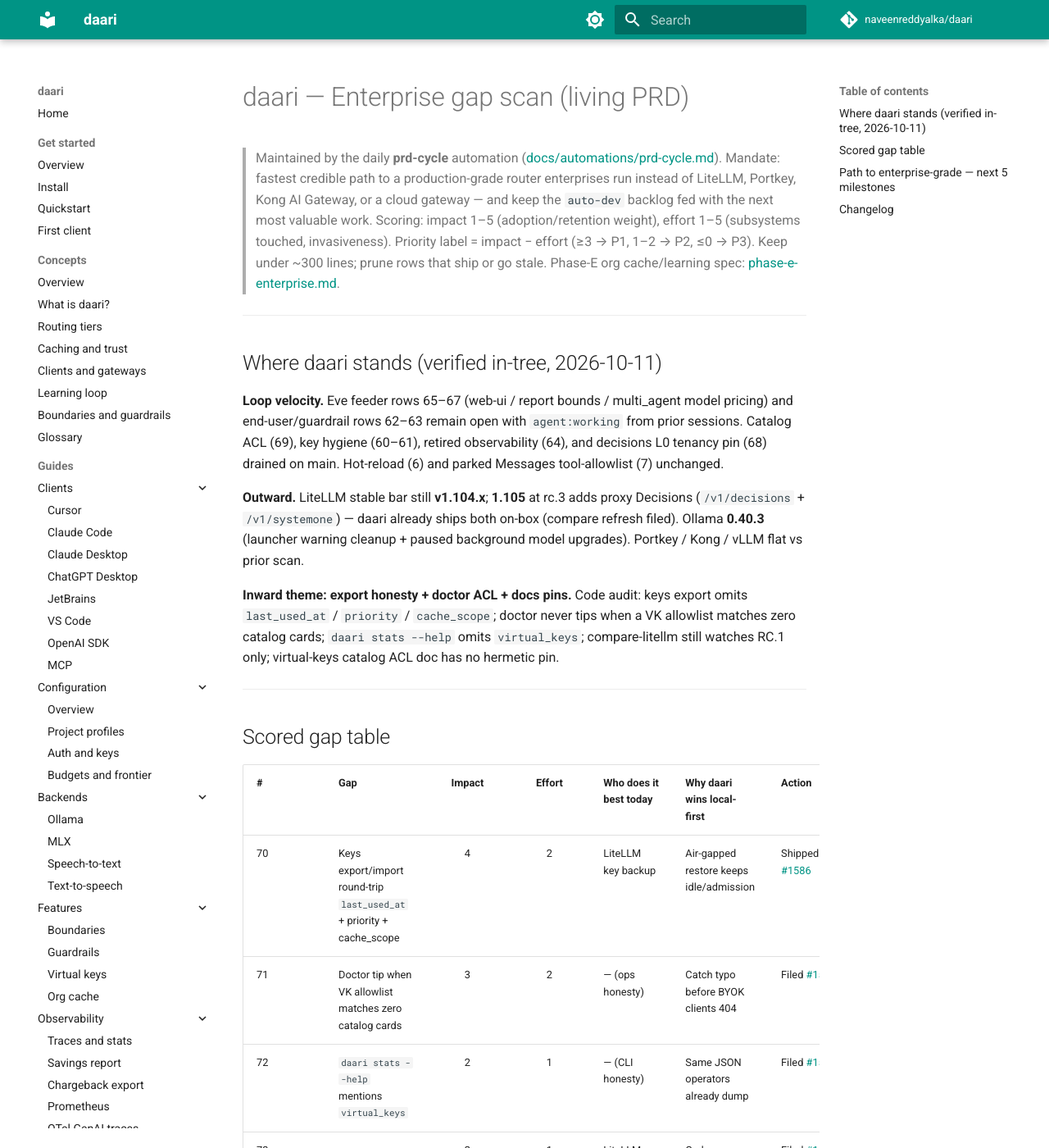
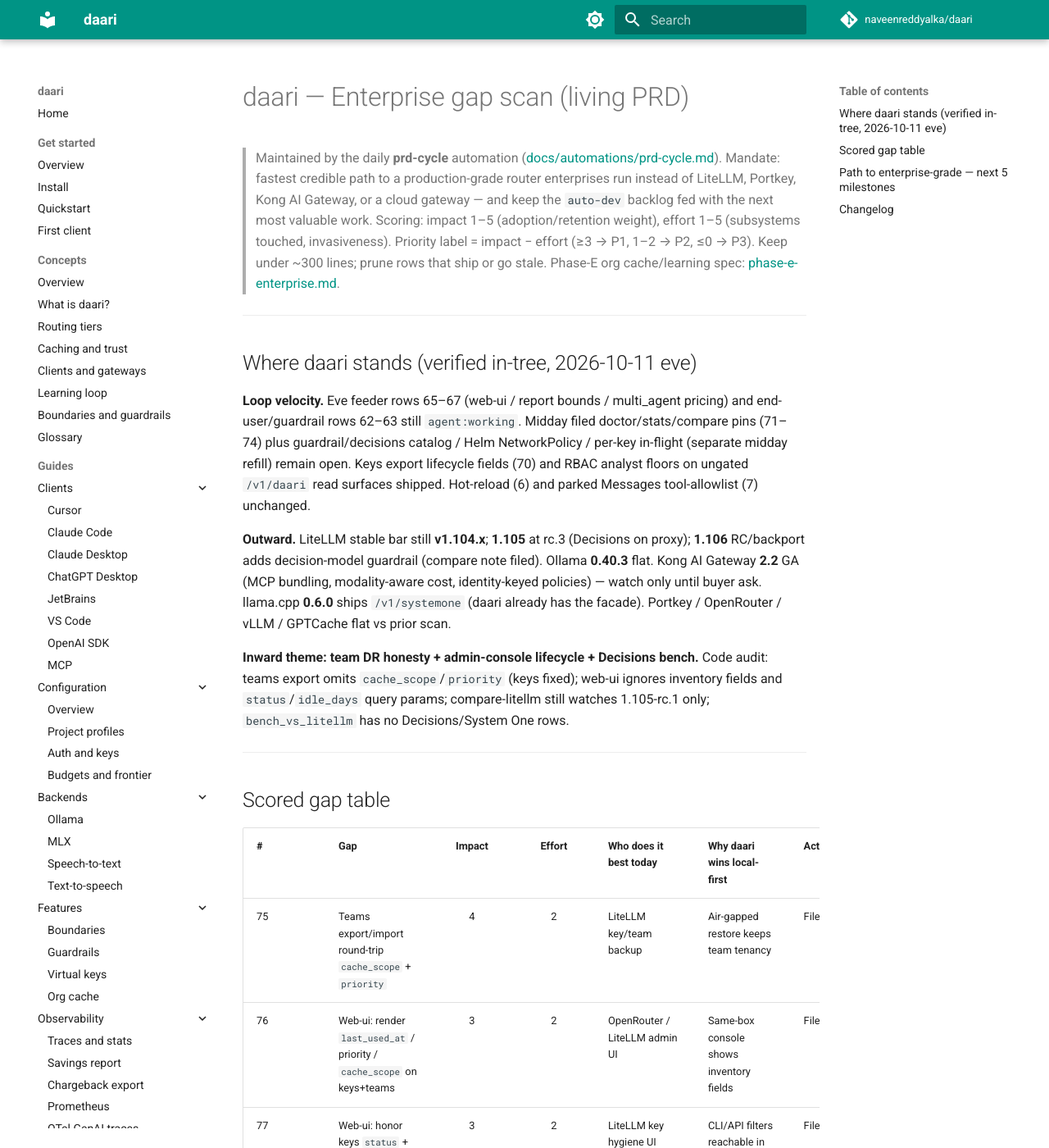
Before and after one commit to naveenreddyalka/daari, an MkDocs documentation site: the page built from docs/prd/ENTERPRISE.md, in a window 1280 px wide and 1400 px high. Shown: the whole window at 82% size. Built offline with MkDocs 1.6.1 and Material for MkDocs 9.7.7, drawn with Linux system fonts in a browser that asks for light colours; comment, search, counter and statistics services are not loaded; some of the changed text lies outside the part shown.

Commit message:
docs(prd): 2026-10-11 eve team DR and console lifecycle scan (#1600)
Co-authored-by: daari-autodev <autodev@users.noreply.github.com>
Co-authored-by: Cursor <cursoragent@cursor.com>

```diff
--- a/docs/prd/ENTERPRISE.md
+++ b/docs/prd/ENTERPRISE.md
@@ -11,24 +11,28 @@
 
 ---
 
-## Where daari stands (verified in-tree, 2026-10-11)
+## Where daari stands (verified in-tree, 2026-10-11 eve)
 
 **Loop velocity.** Eve feeder rows 65–67 (web-ui / report bounds / multi_agent
-model pricing) and end-user/guardrail rows 62–63 remain open with
-`agent:working` from prior sessions. Catalog ACL (69), key hygiene (60–61),
-retired observability (64), and decisions L0 tenancy pin (68) drained on
-main. Hot-reload (6) and parked Messages tool-allowlist (7) unchanged.
+pricing) and end-user/guardrail rows 62–63 still `agent:working`. Midday
+filed doctor/stats/compare pins (71–74) plus guardrail/decisions catalog /
+Helm NetworkPolicy / per-key in-flight (separate midday refill) remain open.
+Keys export lifecycle fields (70) and RBAC analyst floors on ungated
+`/v1/daari` read surfaces shipped. Hot-reload (6) and parked Messages
+tool-allowlist (7) unchanged.
 
-**Outward.** LiteLLM stable bar still **v1.104.x**; **1.105** at rc.3 adds
-proxy Decisions (`/v1/decisions` + `/v1/systemone`) — daari already ships both
-on-box (compare refresh filed). Ollama **0.40.3** (launcher warning cleanup +
-paused background model upgrades). Portkey / Kong / vLLM flat vs prior scan.
+**Outward.** LiteLLM stable bar still **v1.104.x**; **1.105** at rc.3
+(Decisions on proxy); **1.106** RC/backport adds decision-model guardrail
+(compare note filed). Ollama **0.40.3** flat. Kong AI Gateway **2.2** GA
+(MCP bundling, modality-aware cost, identity-keyed policies) — watch only
+until buyer ask. llama.cpp **0.6.0** ships `/v1/systemone` (daari already
+has the facade). Portkey / OpenRouter / vLLM / GPTCache flat vs prior scan.
 
-**Inward theme: export honesty + doctor ACL + docs pins.** Code audit: keys
-export omits `last_used_at` / `priority` / `cache_scope`; doctor never tips
-when a VK allowlist matches zero catalog cards; `daari stats --help` omits
-`virtual_keys`; compare-litellm still watches RC.1 only; virtual-keys catalog
-ACL doc has no hermetic pin.
+**Inward theme: team DR honesty + admin-console lifecycle + Decisions
+bench.** Code audit: teams export omits `cache_scope`/`priority` (keys fixed);
+web-ui ignores inventory fields and `status`/`idle_days` query params;
+compare-litellm still watches 1.105-rc.1 only; `bench_vs_litellm` has no
+Decisions/System One rows.
 
 ---
 
@@ -36,11 +40,16 @@ ACL doc has no hermetic pin.
 
 | # | Gap | Impact | Effort | Who does it best today | Why daari wins local-first | Action |
 |---|-----|:--:|:--:|------------------------|----------------------------|--------|
-| 70 | Keys export/import round-trip `last_used_at` + priority + cache_scope | 4 | 2 | LiteLLM key backup | Air-gapped restore keeps idle/admission | Shipped [#1586](https://github.com/naveenreddyalka/daari/pull/1586) |
-| 71 | Doctor tip when VK allowlist matches zero catalog cards | 3 | 2 | — (ops honesty) | Catch typo before BYOK clients 404 | Filed [#1582](https://github.com/naveenreddyalka/daari/issues/1582) |
-| 72 | `daari stats --help` mentions `virtual_keys` | 2 | 1 | — (CLI honesty) | Same JSON operators already dump | Filed [#1583](https://github.com/naveenreddyalka/daari/issues/1583) |
-| 73 | compare-litellm: LiteLLM 1.105 RC Decisions vs daari | 2 | 1 | LiteLLM release notes | On-box Decisions already ship | Filed [#1584](https://github.com/naveenreddyalka/daari/issues/1584) |
-| 74 | Hermetic pin: virtual-keys.md documents `/v1/models` allowlist | 2 | 1 | — (docs regression) | Keep ACL sentence in CI | Filed [#1585](https://github.com/naveenreddyalka/daari/issues/1585) |
+| 75 | Teams export/import round-trip `cache_scope` + `priority` | 4 | 2 | LiteLLM key/team backup | Air-gapped restore keeps team tenancy | Filed [#1595](https://github.com/naveenreddyalka/daari/issues/1595) |
+| 76 | Web-ui: render `last_used_at` / priority / `cache_scope` on keys+teams | 3 | 2 | OpenRouter / LiteLLM admin UI | Same-box console shows inventory fields | Filed [#1596](https://github.com/naveenreddyalka/daari/issues/1596) |
+| 77 | Web-ui: honor keys `status` + `idle_days` filters | 3 | 2 | LiteLLM key hygiene UI | CLI/API filters reachable in console | Filed [#1597](https://github.com/naveenreddyalka/daari/issues/1597) |
+| 78 | compare-litellm: LiteLLM 1.106 decision-model guardrail watch | 2 | 1 | LiteLLM release notes | Honest local-first positioning | Filed [#1598](https://github.com/naveenreddyalka/daari/issues/1598) |
+| 79 | bench_vs_litellm: `/v1/decisions` + `/v1/systemone` scenarios | 3 | 2 | — (benchmarking) | Measure on-box Decisions vs proxy | Filed [#1599](https://github.com/naveenreddyalka/daari/issues/1599) |
+| 70 | Keys export/import round-trip `last_used_at` + priority + cache_scope | 4 | 2 | LiteLLM key backup | Air-gapped restore keeps idle/admission | Shipped |
+| 71 | Doctor tip when VK allowlist matches zero catalog cards | 3 | 2 | — (ops honesty) | Catch typo before BYOK clients 404 | Open |
+| 72 | `daari stats --help` mentions `virtual_keys` | 2 | 1 | — (CLI honesty) | Same JSON operators already dump | Open |
+| 73 | compare-litellm: LiteLLM 1.105 RC Decisions vs daari | 2 | 1 | LiteLLM release notes | On-box Decisions already ship | Open |
+| 74 | Hermetic pin: virtual-keys.md documents `/v1/models` allowlist | 2 | 1 | — (docs regression) | Keep ACL sentence in CI | Open |
 | 69 | Filter `GET /v1/models` by VK `allowed_models` | 5 | 2 | OpenRouter filtered catalog | Same allowlist as inference | Shipped |
 | 65 | Web-ui: honor keys/teams `has_more` + render `report.users` | 4 | 2 | LiteLLM admin UI | Same-box console finishes the job | Open |
 | 66 | Bound/paginate report `clients`/`users` rollups | 4 | 2 | LiteLLM paged usage | Fleet-safe JSON on-box | Open |
@@ -72,33 +79,37 @@ Shipped this week (do not re-file): filtered `/v1/models` catalog; key
 `last_used_at` + idle filters; key-expiry doctor/gauge/webhook; retired-block
 audit/metric/doctor; decisions L0 `cache_scope` hermetic pin; stats
 `virtual_keys`; Grafana virtual_keys + retired panels; keys list CLI
-`--status`/`--idle-days` docs/help pins; regional-processing 1.10×; audit
-pagination; Ultrafast/Fast tiers; Anthropic lifecycle cards.
+`--status`/`--idle-days` docs/help pins; keys export lifecycle fields;
+analyst role floors on ungated `/v1/daari` read/feedback; regional-processing
+1.10×; audit pagination; Ultrafast/Fast tiers; Anthropic lifecycle cards.
 
 Watch rows (do not file yet): gpt-6-luna Decisions schema drift; OpenRouter
 BYOK `declared_region` / IP allowlists (buyer ask); Anthropic Managed Agents
-/ Compliance API (non-goal); LiteLLM 1.105 GA Lens + M365 MCP catalog (file
-compare features at GA — Decisions RC note already filed); Portkey JWT JIT
+/ Compliance API (non-goal); Kong 2.2 MCP bundling + modality cost (buyer
+ask); LiteLLM 1.105/1.106 GA Lens + M365 MCP catalog (file compare features
+at GA — Decisions RC + 1.106 guardrail notes already filed); Portkey JWT JIT
 (operator ask); OpenAI in-product HIPAA BAA (compliance non-goal).
 
 Verified fine this run — don't re-audit: filtered catalog on OpenAI facade;
-`last_used_at` touch + CLI filters; key_expiry doctor + Prom + webhook;
-retired rejects metric + doctor; decisions L0 tenancy hermetic; stats
-`virtual_keys` + Grafana panels; regional-processing uplift; MCP grant
-fail-closed; compact-to-fit telemetry.
+`last_used_at` touch + CLI filters; key export key-row fields; key_expiry
+doctor + Prom + webhook; retired rejects metric + doctor; decisions L0
+tenancy hermetic; stats `virtual_keys` + Grafana panels; analyst floors on
+route/preview / cache/diversity / learn/stats / feedback; MCP grant
+fail-closed; compact-to-fit telemetry; `/v1/systemone` facade.
 
 ---
 
 ## Path to enterprise-grade — next 5 milestones
 
-1. **Credential backup honesty** — export/import lifecycle + admission fields
-   (row 70) so DR keeps idle hygiene and priority.
+1. **Credential backup honesty (teams)** — export/import team
+   `cache_scope`/`priority` (row 75) so DR matches key-row lifecycle fields.
 2. **Admin plane at fleet scale** — drain web-ui `has_more` / `report.users`
-   (65) and bounded report rollups (66) still open from the eve feeder.
+   (65), bounded report rollups (66), and console lifecycle columns/filters
+   (76–77).
 3. **End-user + per-tenant policy** — rows 62–63 (inventory/block/cap,
    guardrail profiles) when prior sessions clear `agent:working`.
-4. **FinOps depth** — cost-true multi_agent nested models (67); doctor empty
-   allowlist tip (71).
+4. **FinOps + Decisions proof** — cost-true multi_agent nested models (67);
+   Decisions/System One bench rows (79).
 5. **Operate without restart** — config hot-reload (6) and parked Messages
    tool allowlist (7) when a long session is available.
 
@@ -108,6 +119,14 @@ builds, HIPAA BAA) stay deferred until buyer demand.
 ---
 
 ## Changelog
+
+- **2026-10-11 eve (team DR + console lifecycle + Decisions bench)** — Marked
+  row 70 Shipped. Filed rows 75–79: teams export `cache_scope`/`priority`,
+  web-ui lifecycle columns, web-ui status/idle filters, compare-litellm 1.106
+  decision-model guardrail watch, bench_vs_litellm Decisions/System One.
+  Outward: LiteLLM 1.106 guardrail RC; Kong AI Gateway 2.2 GA (watch);
+  llama.cpp 0.6.0 `/v1/systemone`. Pruned dense shipped summary; kept open
+  midday rows 71–74.
 
 - **2026-10-11 (export honesty + doctor ACL + docs pins)** — Marked rows
   60–61, 64, 68–69 Shipped after Oct 10–11 drain. Filed rows 70–74: keys
```
Also changed, not shown: other parts of docs/prd/ENTERPRISE.md (+0 -2 lines).
